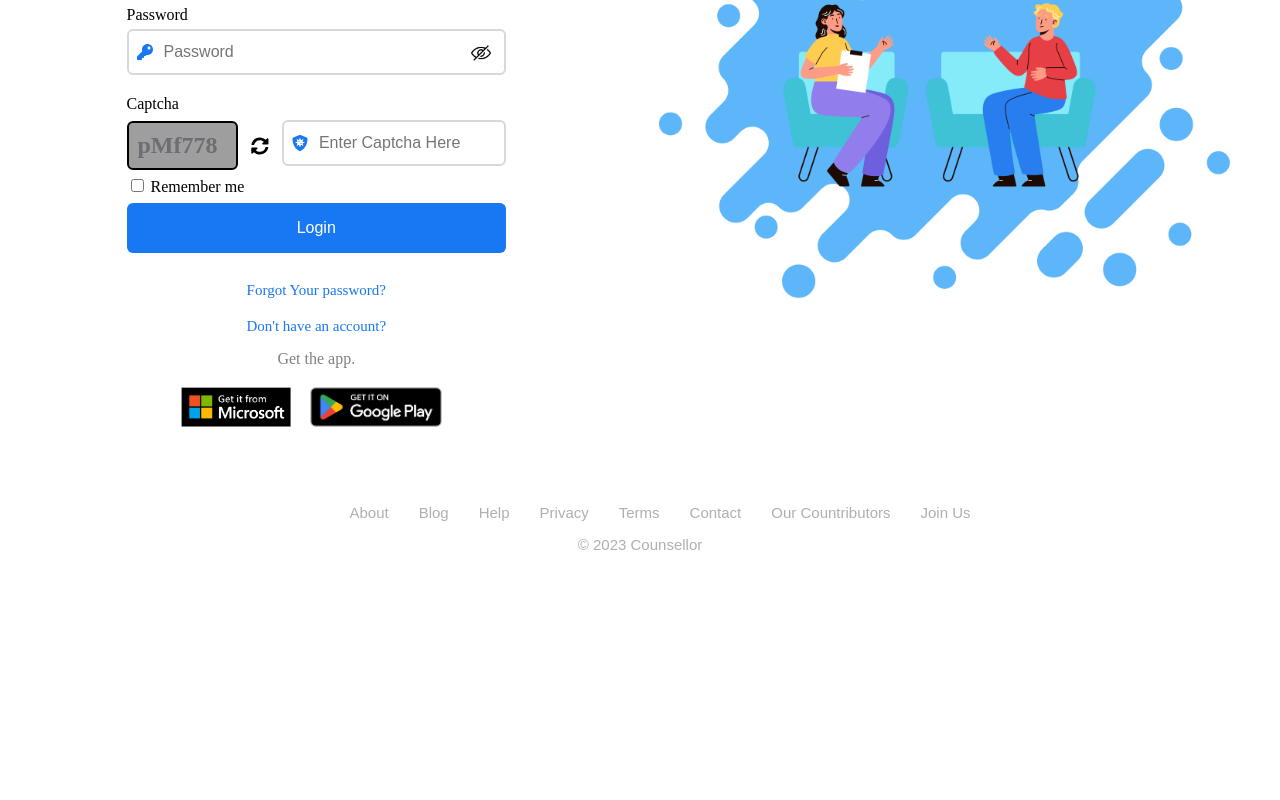
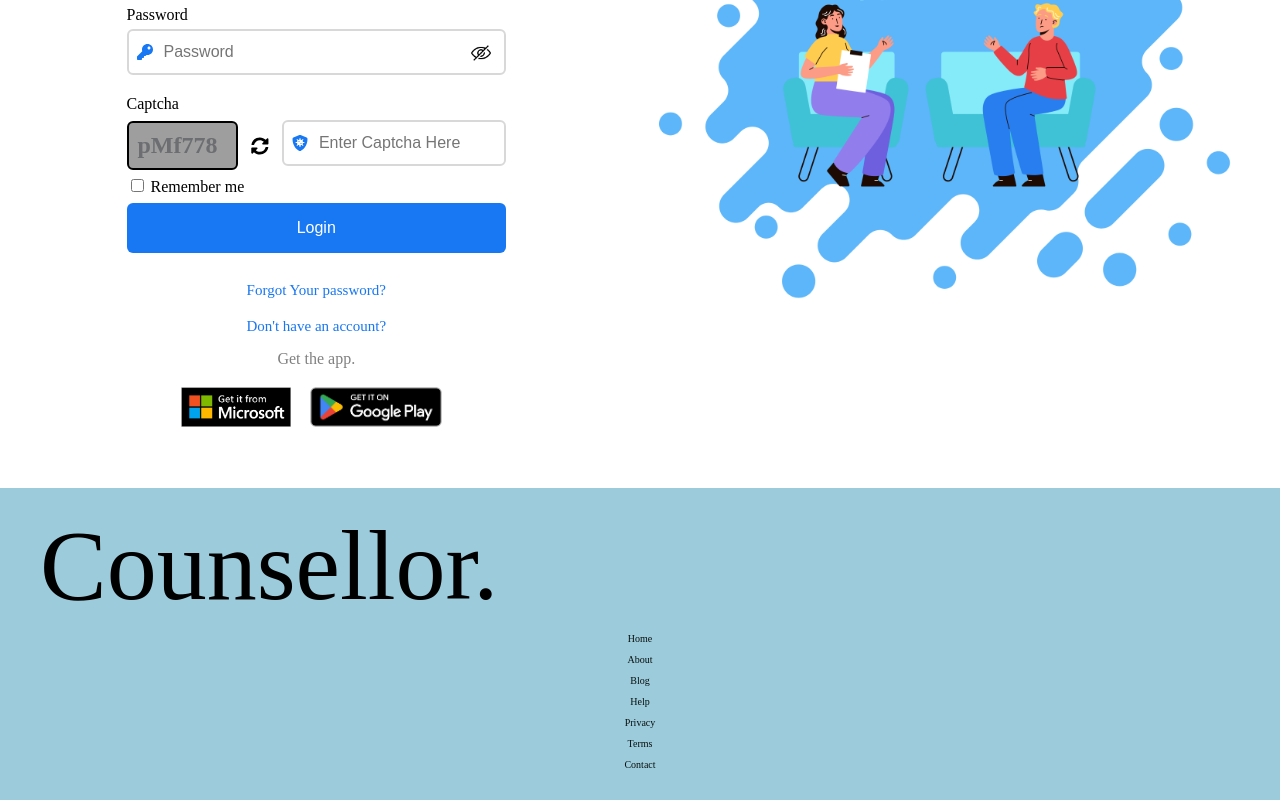
Before and after one commit to Counselllor/Counsellor-Web, a React (Vite) app: page / in a window 1280 px wide. Shown: the part 297-1097 px from the top of the page. Before the commit the page ends 906 px from the top, so only its background shows below. Built offline with nearby package versions, Linux system fonts and the light colour scheme; no server answers; grey boxes are pictures that could not be loaded; a web font is replaced by a local one.

Commit message:
Changed Footer

```diff
--- a/src/App.jsx
+++ b/src/App.jsx
@@ -1,11 +1,12 @@
 import { Outlet } from "react-router-dom";
 import "./styles/App.css";
-
+import Footer from "./components/Footer/Footer";
 const App = () => {
 
   return (
     <div className="App">
       <Outlet />
+      {/* <Footer/> */}
     </div>
   );
 };
--- a/src/components/About/About.css
+++ b/src/components/About/About.css
@@ -666,8 +666,8 @@ body {
 }
 
 .footer {
-  background-color: #333;
-  padding: 10rem 0;
+
+  padding-left: 0%;
   font-size: 1.4rem;
   color: #f7f7f7;
 }
@@ -684,9 +684,9 @@ body {
   padding-top: 2rem;
   display: inline-block;
 }
-.footer__list {
+/* .footer__list {
   list-style: none;
-}
+} */
 .footer__item {
   display: inline-block;
 }
--- a/src/components/Footer/Footer.css
+++ b/src/components/Footer/Footer.css
@@ -1,4 +1,4 @@
-footer{
+/* footer{
     background-color: #ffffff;
     bottom: 0px;
     left: 0px;
@@ -47,4 +47,26 @@ footer li:hover{
    footer ul{
       width: 80%;
     }
-}
+} */
+
+
+.footer {
+    background-color: #9cccdc; /* Change this to any color you want */
+    padding: 20px; /* Optional: Adds some padding inside the div */
+  }
+
+  .footer footer ul {
+    list-style: none;
+    /* padding: 0; Removes default padding */
+    padding-left: 0%;
+  }
+
+  .footer footer ul li {
+    color: rgb(9, 15, 13);
+    margin: 10px 0; /* Adds some space between list items */
+  }
+
+  /* Additional styling for icons if you decide to add them */
+  .footer footer ul li .icon {
+    margin-right: 10px; /* Adds space between icon and text */
+  }
--- a/src/components/Footer/Footer.jsx
+++ b/src/components/Footer/Footer.jsx
@@ -1,48 +1,87 @@
+// import "./Footer.css";
+// import { FaGithub, FaInstagram, FaFacebook, FaLinkedin } from "react-icons/fa";
+
+// function Footer() {
+//   return (
+//     <footer>
+//       <div>
+//         <ul>
+//           <li>
+//             <a
+//               style={{ textDecoration: "none", color: "inherit" }}
+//               href="./about"
+//             >
+//               About
+//             </a>
+//           </li>
+//           <li>Blog</li>
+//           <li>Help</li>
+//           <li>Privacy</li>
+//           <li>Terms</li>
+//           <li>
+//             <a
+//               style={{ textDecoration: "none", color: "inherit" }}
+//               href="./contact"
+//             >
+//               Contact
+//             </a>
+//           </li>
+//           <li>Our Countributors</li>
+//           <li>Join Us</li>
+//         </ul>
+//         <p>© 2023 Counsellor</p>
+//         <div id="icons">
+//           <a
+//             href="https://github.com/Counselllor/Counsellor-Web"
+//             target="_blank"
+//           >
+//             <FaGithub />
+//           </a>
+//           <FaFacebook />
+//           <FaInstagram />
+//           <FaLinkedin />
+//         </div>
+//       </div>
+//     </footer>
+//   );
+// }
+
+// export default Footer;
+
+
 import "./Footer.css";
 import { FaGithub, FaInstagram, FaFacebook, FaLinkedin } from "react-icons/fa";
 
 function Footer() {
   return (
+    <div className="footer">
       <footer>
-      <div>
-        <ul>
-          <li>
-            <a
-              style={{ textDecoration: "none", color: "inherit" }}
-              href="./about"
-            >
-              About
-            </a>
-          </li>
+
+  <div style={{ textAlign: 'left' , paddingLeft:'20px'}}>
+  <span style={{ fontSize: '100px' }}>Counsellor.</span>
+  </div>
+<div className="footer-container">
+        <ul >
+          <li>Home</li>
+          <li>About</li>
           <li>Blog</li>
           <li>Help</li>
           <li>Privacy</li>
         <li>Terms</li>
+
         <li>
         <a
         style={{ textDecoration: "none", color: "inherit" }}
      href="./contact"
-            >
-              Contact
+    >             Contact
            </a>
           </li>
-          <li>Our Countributors</li>
-          <li>Join Us</li>
         </ul>
-        <p>© 2023 Counsellor</p>
-        <div id="icons">
-          <a
-            href="https://github.com/Counselllor/Counsellor-Web"
-            target="_blank"
-          >
-            <FaGithub />
-          </a>
-          <FaFacebook />
-          <FaInstagram />
-          <FaLinkedin />
        </div>
+
+
+      </footer>
     </div>
-    </footer>
   );
 }
 
```
Also changed, not shown: 1 other file (tests, documents, lock files or other folders). Lines whose indentation alone changed are shown as unchanged.
